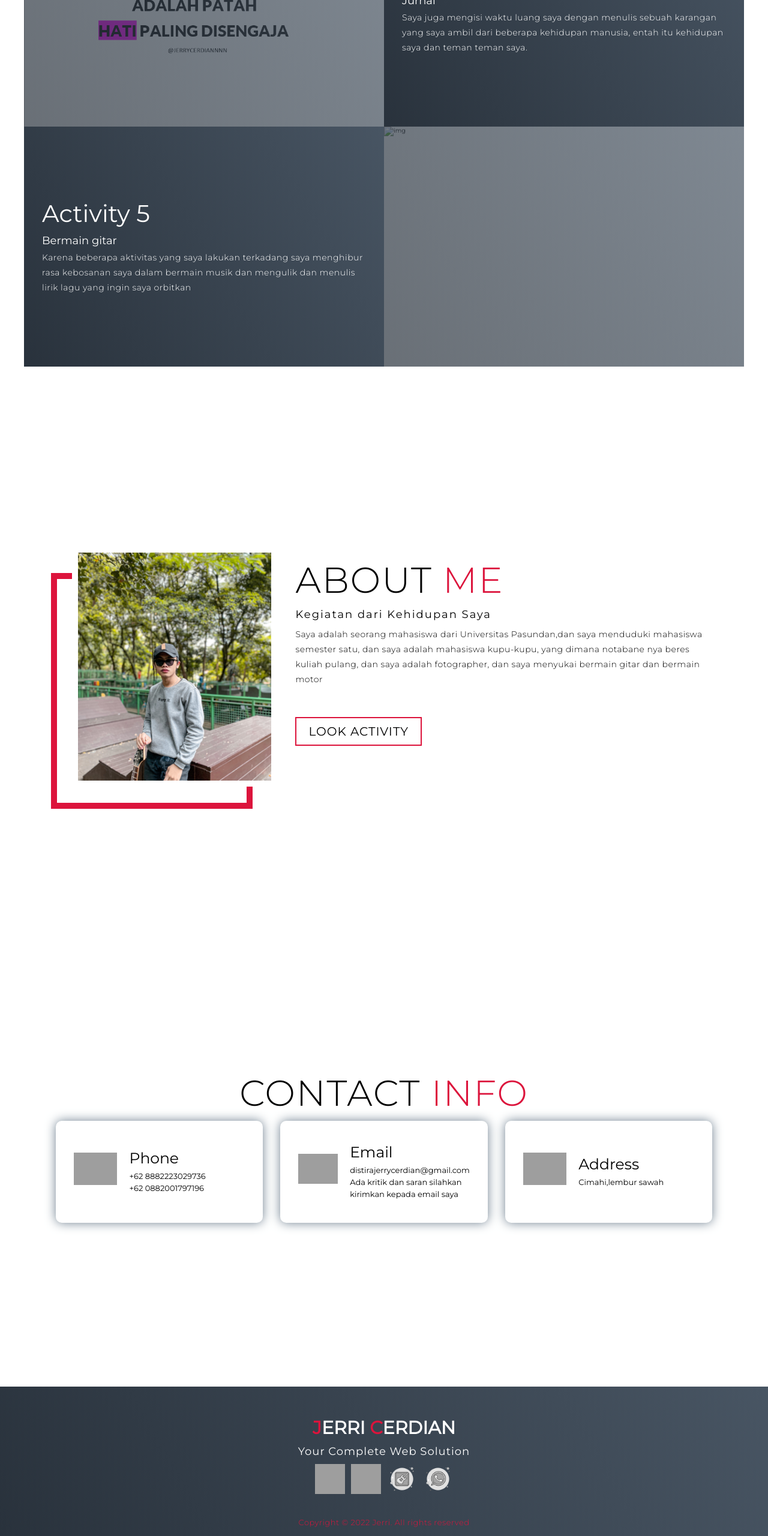
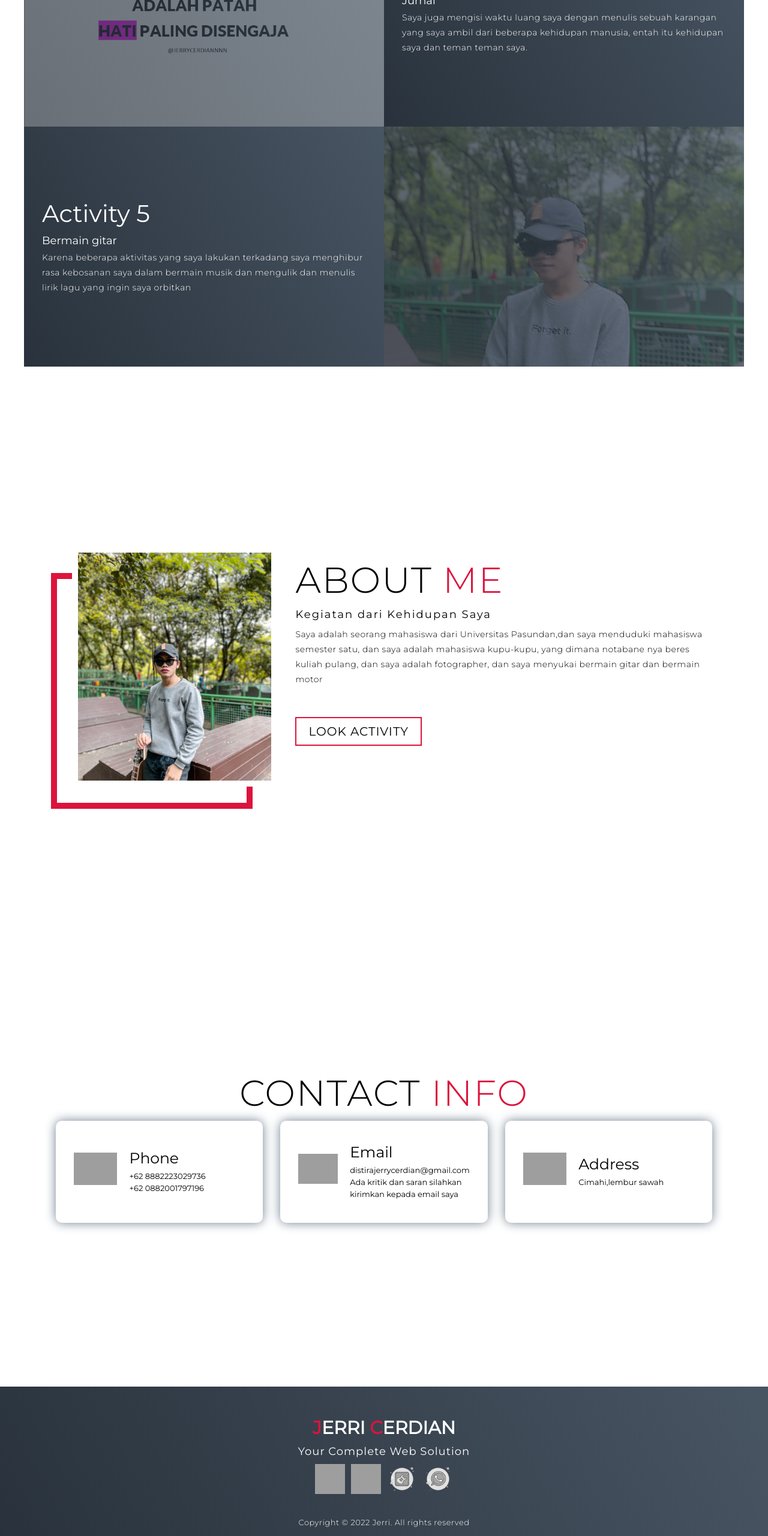
Before and after one commit to jerrycerdian/tugas_besar_223040007_ITW, a plain HTML site: page index.html in a window 1280 px wide. Shown: the part 3307-5867 px from the top of the page at 60% size. Drawn offline with Linux system fonts and the light colour scheme; grey boxes are pictures that could not be loaded.

Commit message:
first commit

```diff
--- a/index.html
+++ b/index.html
@@ -25,7 +25,7 @@
           <ul>
             <li><a href="#hero" data-after="Home">Home</a></li>
             <li><a href="#services" data-after="Service">Services</a></li>
-            <li><a href="#projects" data-after="Activity">Activity</a></li>
+            <li><a href="#activity" data-after="Activity">Activity</a></li>
             <li><a href="#about" data-after="About">About</a></li>
             <li><a href="#contact" data-after="Contact">Contact</a></li>
           </ul>
@@ -148,7 +148,7 @@
                 dan mengulik dan menulis lirik lagu yang ingin saya orbitkan</p>
           </div>
           <div class="project-img">
-            <img src="./img/gitar.png" alt="img">
+            <img src="./img/jerri.jpeg" alt="img">
           </div>
         </div>
       </div>
--- a/style.css
+++ b/style.css
@@ -527,7 +527,7 @@ p {
 	filter: grayscale(0);
 }
 #footer p {
-	color: crimson;
+	color: white ;
 	font-size: 1.3rem;
 }
 /* End Footer */
```
